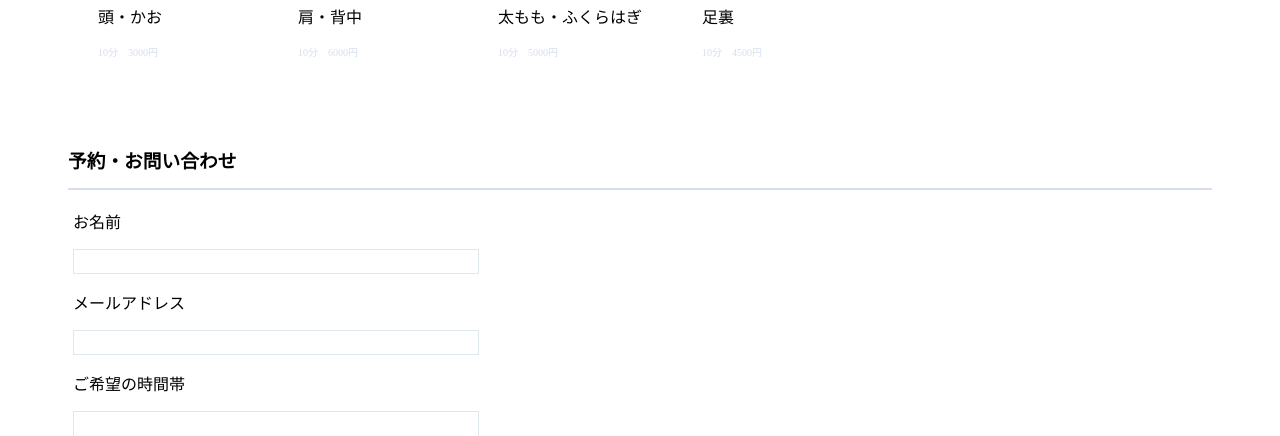
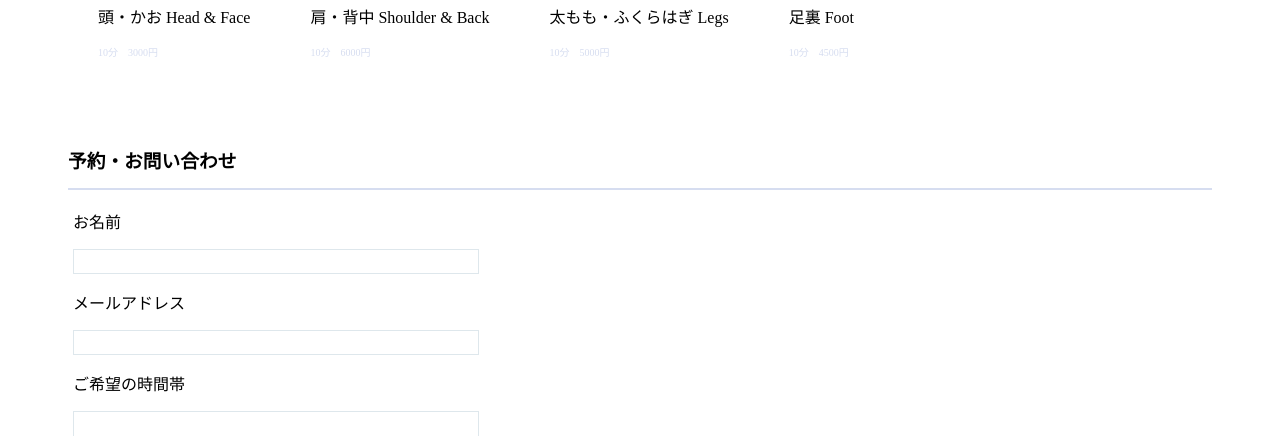
Before and after one commit to yokochan-lab/bottakuri_massage, a plain HTML site: page index.html in a window 1280 px wide. Shown: the part 664-1100 px from the top of the page. Drawn offline with Linux system fonts and the light colour scheme.

Commit message:
Update index.html

```diff
--- a/index.html
+++ b/index.html
@@ -25,16 +25,16 @@
       <div class="contents">
         <h3 class="section-title">コースのご紹介</h3>
         <div class="contents-item"><img class ="contents-image" src="https://github.com/yokochan-lab/bottakuri_massage/blob/master/ycmr_head.png?raw=true">
-          <p class="menu">頭・かお</p>
+          <p class="menu">頭・かお Head & Face</p>
           <p class="price">10分　3000円</p></div>
         <div class="contents-item"><img class ="contents-image" src="https://github.com/yokochan-lab/bottakuri_massage/blob/master/ycmr_back.png?raw=true">
-          <p class="menu">肩・背中</p>
+          <p class="menu">肩・背中 Shoulder & Back</p>
           <p class="price">10分　6000円</p></div>
         <div class="contents-item"><img class ="contents-image" src="https://github.com/yokochan-lab/bottakuri_massage/blob/master/ycmr_legs.png?raw=true">
-          <p class="menu">太もも・ふくらはぎ</p>
+          <p class="menu">太もも・ふくらはぎ Legs</p>
           <p class="price">10分　5000円</p></div>
         <div class="contents-item"><img class ="contents-image" src="https://github.com/yokochan-lab/bottakuri_massage/blob/master/ashitsubo_mat.png?raw=true">
-          <p class="menu">足裏</p>
+          <p class="menu">足裏 Foot</p>
           <p class="price">10分　4500円</p></div>
       </div>
       <div class="contact-form">
```
